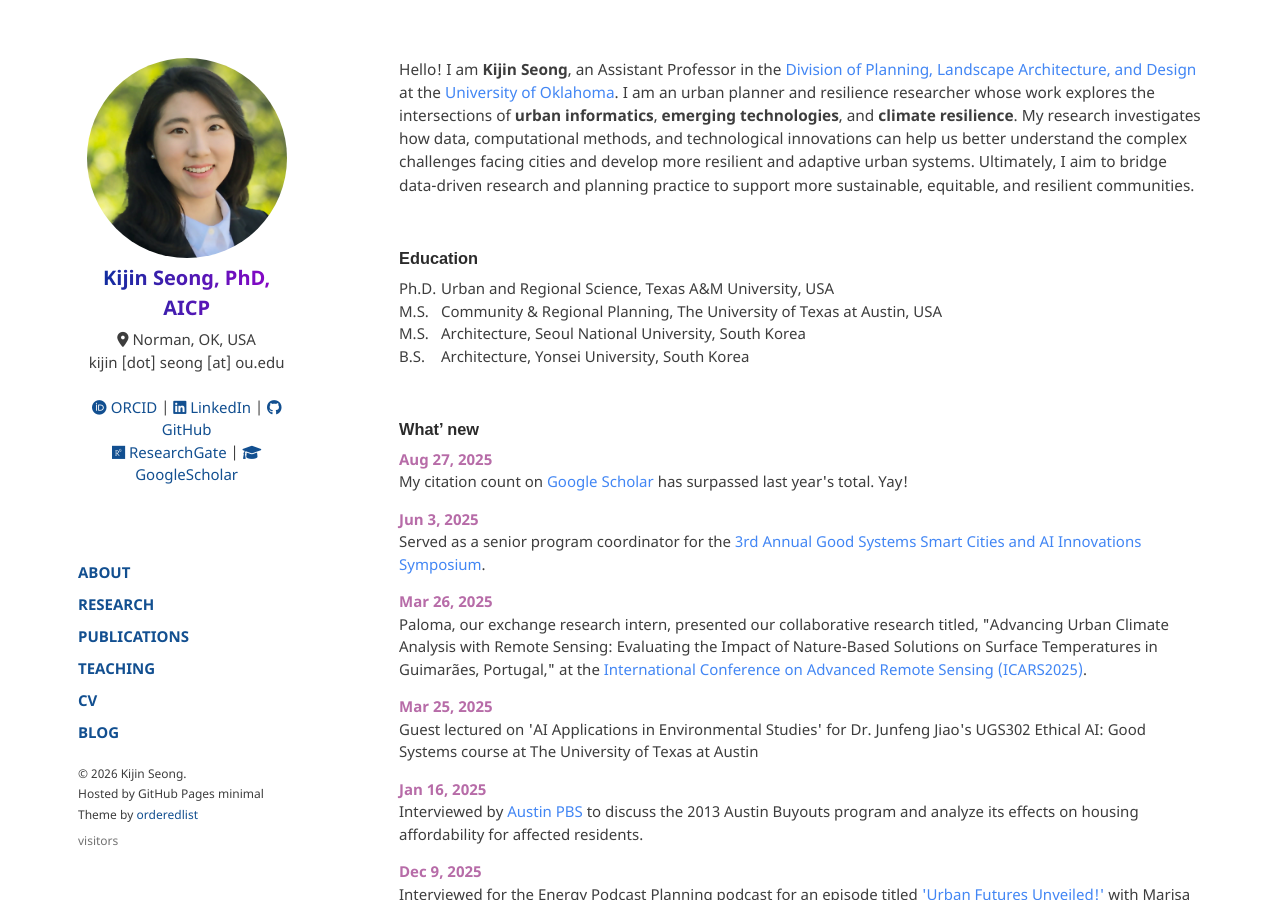
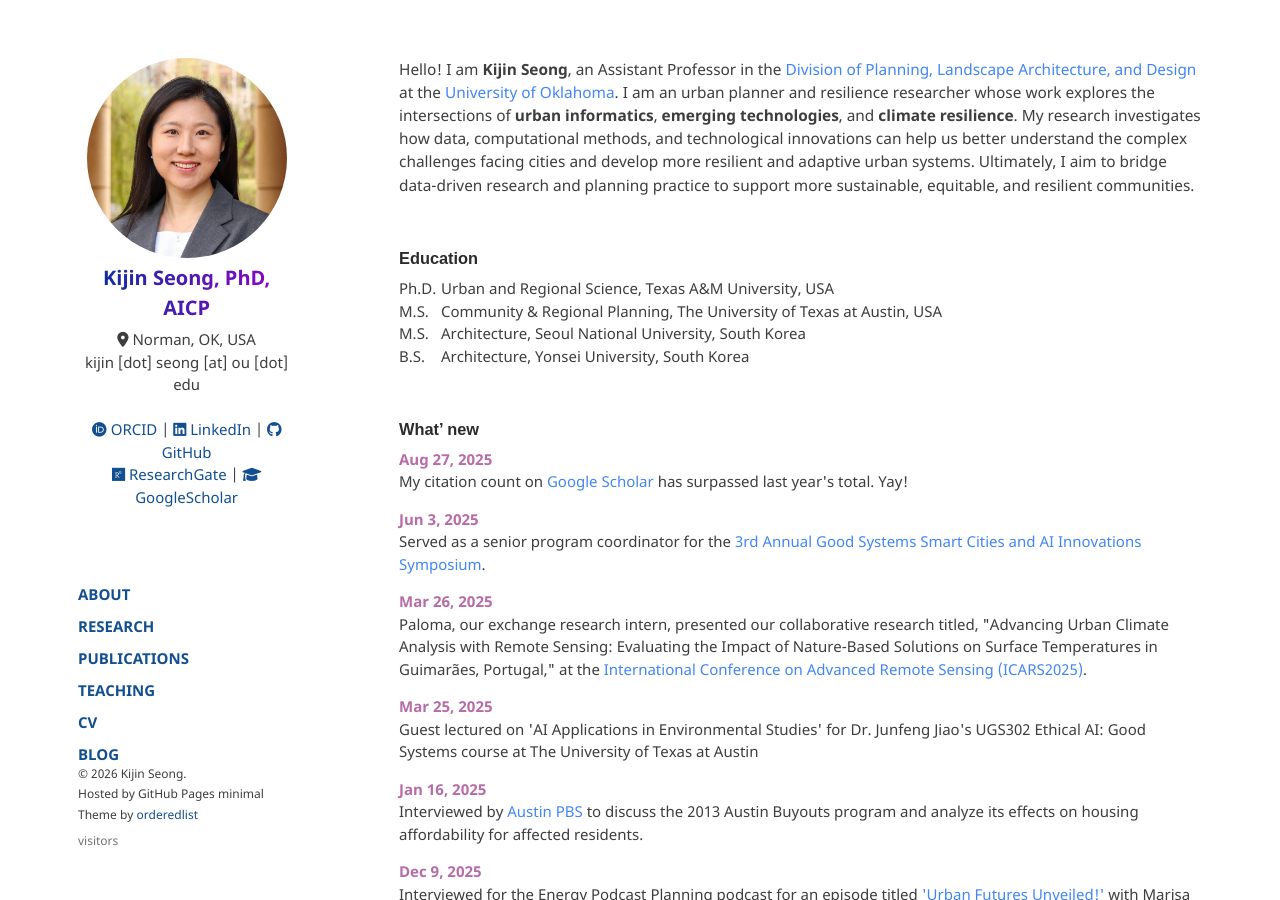
Before and after one commit to kijinseong/kijinseong.github.io, a Jekyll site: the page built from index.md, in a window 1280 px wide and 900 px high. Built offline with Jekyll 4.4.1, drawn with Linux system fonts in a browser that asks for light colours; comment, search, counter and statistics services are not loaded.

Commit message:
profile headshot change

```diff
--- a/_layouts/default.html
+++ b/_layouts/default.html
@@ -83,7 +83,7 @@
     <div class="wrapper">
       <header>
 
-      <a href="/" style="display: block; text-align: center;"><img id="logo" src="/files/Images/KijinSeong_headshot_sq.jpg" style="width:200px; display: block; margin: 0 auto; border-radius: 50%;"/></a>
+      <a href="/" style="display: block; text-align: center;"><img id="logo" src="/files/Images/Kijin-Seong_GCA_SQ.jpg" style="width:200px; display: block; margin: 0 auto; border-radius: 50%;"/></a>
 
       <!-- 수정된 부분: 닫히지 않은 span 태그 수정 -->
       <div class="header-title">
@@ -92,7 +92,7 @@
 
           <p align="center">
         <i class="fas fa-map-marker-alt"></i> Norman, OK, USA
-        <br> kijin [dot] seong [at] ou.edu
+        <br> kijin [dot] seong [at] ou [dot] edu
       <br />
 
         <br> <a href="https://orcid.org/0000-0003-3942-6984/" target="_blank" style="color: #124F90;">
```
Also changed, not shown: files/Images/Kijin-Seong_GCA_SQ.jpg (added).
